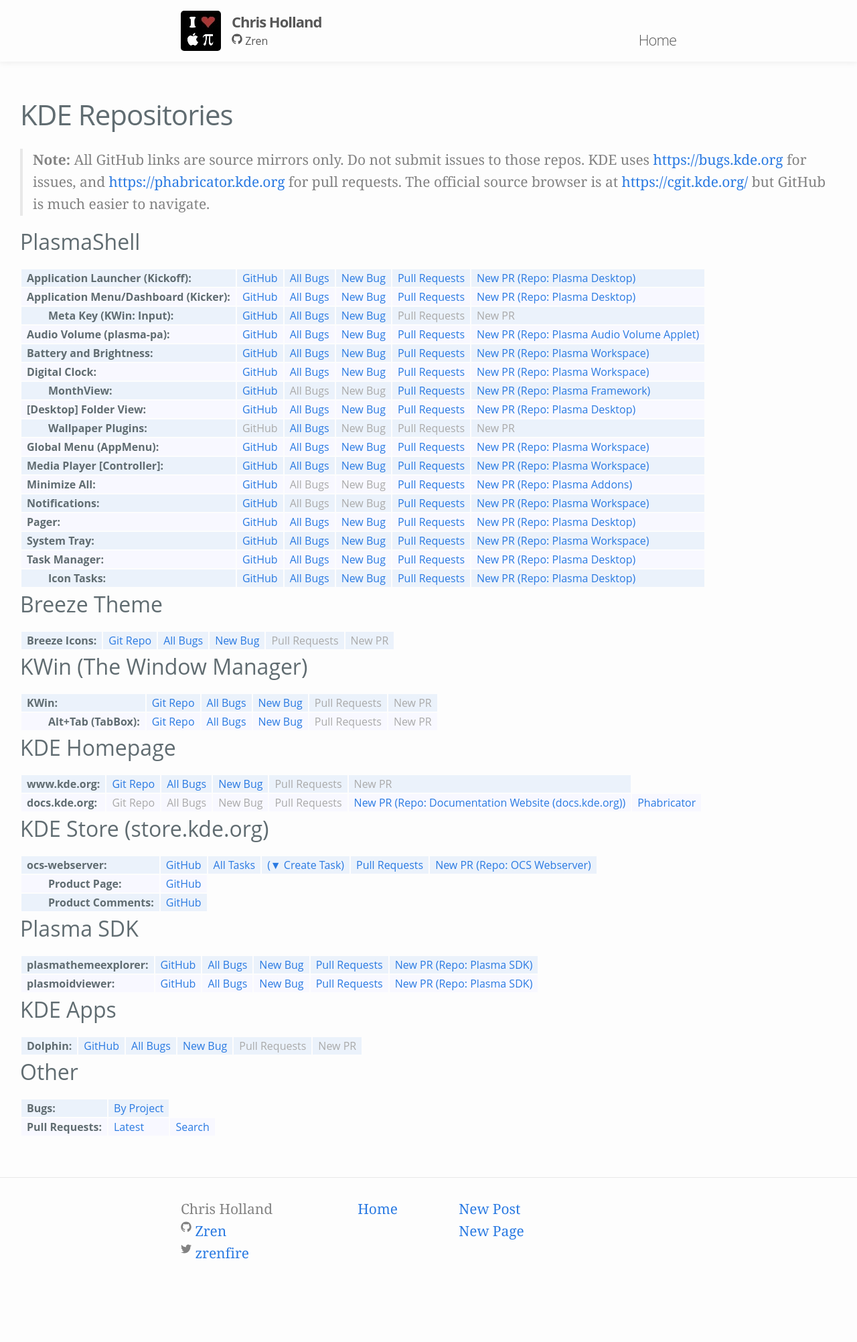
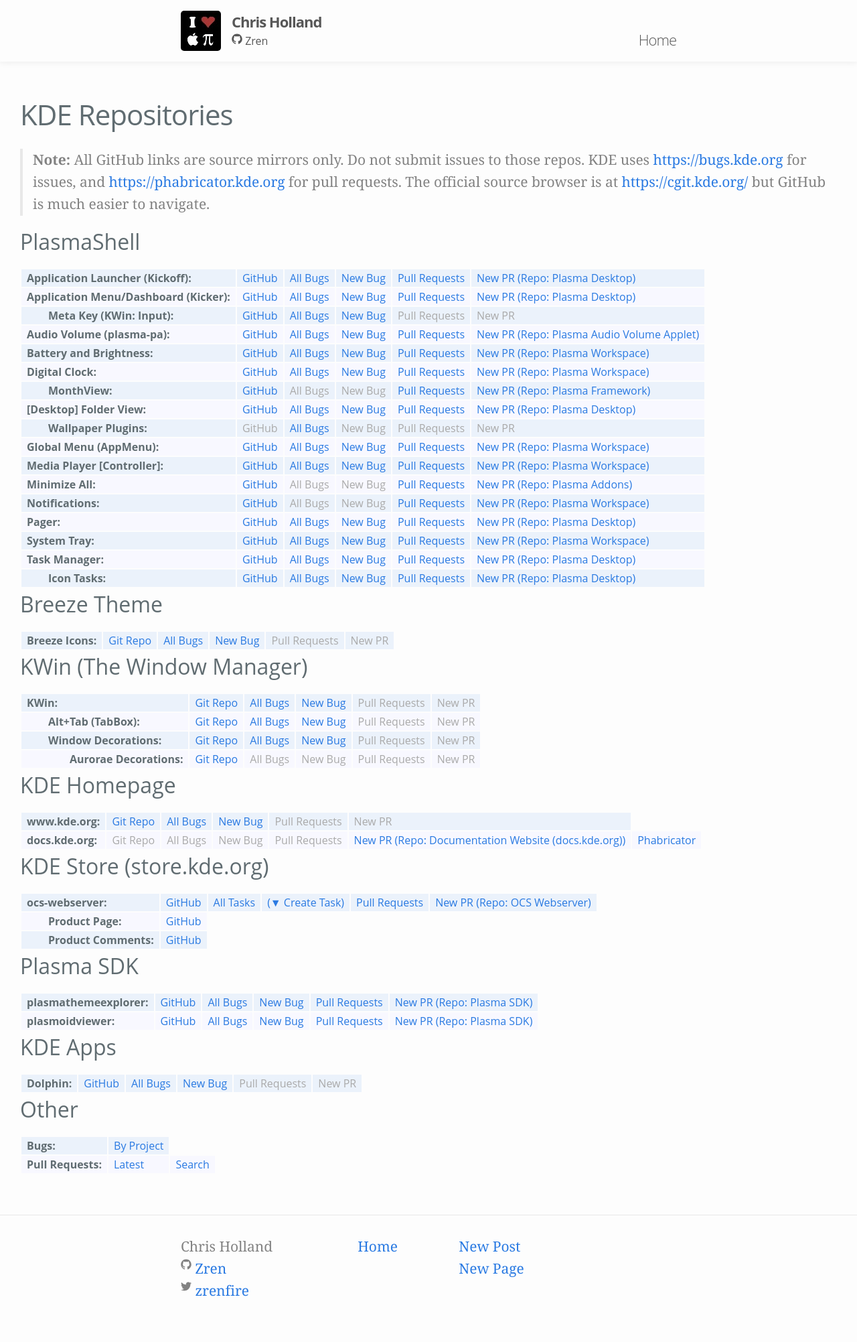
Before and after one commit to Zren/zren.github.io, a Jekyll site: the page built from kde_repos.md, in a window 1280 px wide. Shown: the whole page at 67% size. Built offline with Jekyll 4.4.1, drawn with Linux system fonts in a browser that asks for light colours; before the commit the page ends 1947 px from its top, so only the background shows below that.

Commit message:
Kwin decorations

```diff
--- a/kde_repos.md
+++ b/kde_repos.md
@@ -33,6 +33,9 @@
 	display: inline-block;
 	content: "";
 	width: 2em;
+}
+.repolist tr.indent.depth2 td:nth-of-type(1):before {
+	width: 4em;
 }
 .repolist td:nth-of-type(1):after {
 	content: ":";
@@ -229,6 +232,22 @@
 		<td><a>Pull Requests</a></td>
 		<td><a>New PR</a></td>
 	</tr>
+	<tr class="indent">
+		<td>Window Decorations</td>
+		<td><a href="https://github.com/KDE/kwin/tree/master/kdecorations">Git Repo</a></td>
+		<td><a href="{{kdeBugList}}product=kwin&component=decorations&list_id=1442298">All Bugs</a></td>
+		<td><a href="{{kdeNewBug}}product=kwin&component=decorations">New Bug</a></td>
+		<td><a>Pull Requests</a></td>
+		<td><a>New PR</a></td>
+	</tr>
+	<tr class="indent depth2">
+		<td>Aurorae Decorations</td>
+		<td><a href="https://github.com/KDE/kwin/tree/master/plugins/kdecorations/aurorae">Git Repo</a></td>
+		<td><a>All Bugs</a></td>
+		<td><a>New Bug</a></td>
+		<td><a>Pull Requests</a></td>
+		<td><a>New PR</a></td>
+	</tr>
 </table>
 
 
```
